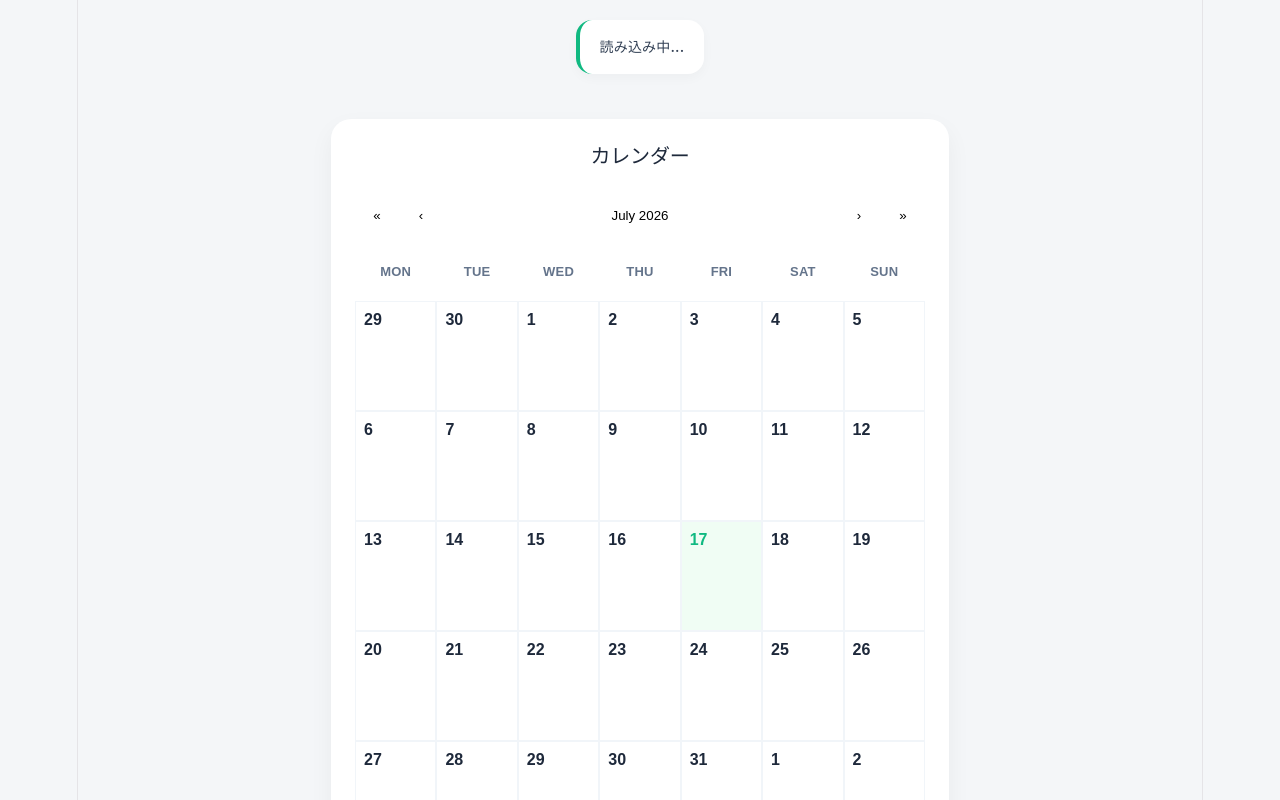
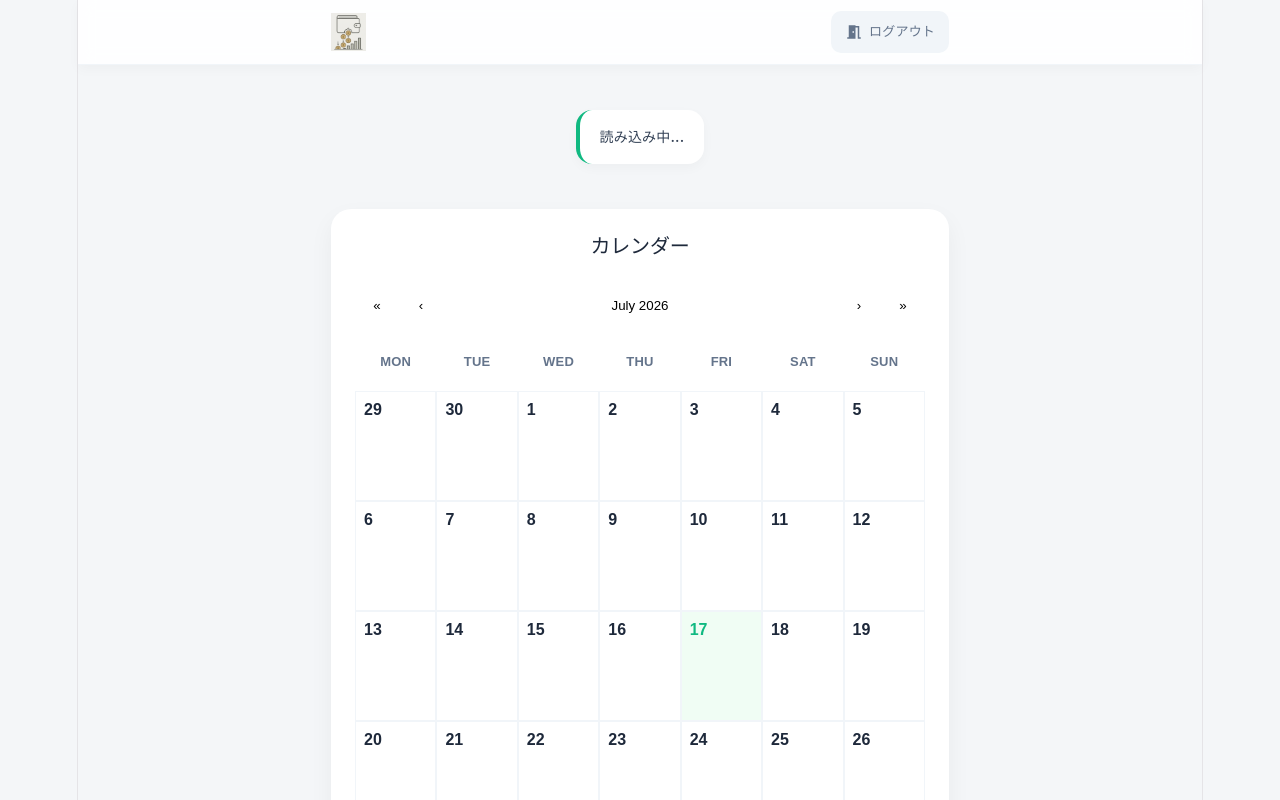
Before and after one commit to plusdojo2026/a1-7, a React (Vite) app in the folder react/: page /Calendar in a window 1280 px wide. Shown: the top 800 px of the page. Built offline with nearby package versions, Linux system fonts and the light colour scheme.

Commit message:
Header仮完成

```diff
--- a/react/src/components/Calendar.jsx
+++ b/react/src/components/Calendar.jsx
@@ -4,6 +4,7 @@ import Select from 'react-select';
 import axios from 'axios';
 import 'react-calendar/dist/Calendar.css';
 import './Calendar.css';
+import Header from "./Header";
 import BottomNav from "./BottomNav";
 
 const MyCalendar = () => {
@@ -259,9 +260,9 @@ useEffect(() => {
     setShowModal(!showModal);
   };
 
-  //const [isOpen, setIsOpen] = useState(false);
-  //useEffect(() => {
-  //   fetch('/api/User')
+  // const [isOpen, setIsOpen] = useState(false);
+  // useEffect(() => {
+  //   fetch('/api/')
   //   .then((response) => {
   //     if(!response.ok)  {
   //       throw new alert('APIエラー');
@@ -278,6 +279,7 @@ useEffect(() => {
 
   return (
   <>
+  <Header />
     {/*モーダル*/}
     {/* <div>
       {isOpen && (
@@ -290,7 +292,6 @@ useEffect(() => {
         </div>
       )}
     </div> */}
-
     <div className="comment-wrapper">
       <p>{randomText}</p>
     </div>
--- /dev/null
+++ b/react/src/components/Header.css
@@ -0,0 +1,91 @@
+/* ==========================================================================
+   Header：クリーン ＆ ナチュラル（Calendar.cssと世界観を統一）
+   ========================================================================== */
+
+/* ヘッダー全体（上部固定・すりガラス風） */
+.site-header {
+  position: sticky;
+  top: 0;
+  left: 0;
+  width: 100%;
+  background-color: rgba(255, 255, 255, 0.9); /* ほんのり透け感 */
+  backdrop-filter: blur(8px); /* トレンドのすりガラス効果 */
+  border-bottom: 1px solid #f1f5f9; /* 繊細な境界線 */
+  box-shadow: 0 4px 12px rgba(0, 0, 0, 0.03); /* カレンダーと同じ優しい影 */
+  z-index: 1000;
+}
+
+/* ヘッダーの中身のコンテナ */
+.header-container {
+  max-width: 650px; /* カレンダーの幅(650px)とぴったり合わせて美しく */
+  margin: 0 auto;
+  padding: 0 16px;
+  height: 64px;
+  display: flex;
+  justify-content: space-between; /* ロゴを左、ボタンを右に配置 */
+  align-items: center; /* 上下中央揃え */
+  box-sizing: border-box;
+}
+
+/* ロゴ画像エリア */
+.header-logo {
+  display: flex;
+  align-items: center;
+}
+
+.header-logo a {
+  display: flex;
+  align-items: center;
+  text-decoration: none;
+  transition: opacity 0.2s ease;
+}
+
+.header-logo a:hover {
+  opacity: 0.8;
+}
+
+/* ロゴ画像スタイル */
+.header-logo img {
+  height: 38px; /* 圧迫感のない最適な高さ */
+  width: auto;
+  display: block;
+  object-fit: contain;
+}
+
+/* MUI BottomNavigation のリセット＆カスタマイズ */
+.header-bottom-nav {
+  background-color: transparent !important; /* 背景を透明化 */
+  height: auto !important;
+}
+
+/* ログアウトボタン（カレンダーのボタンデザインに統一） */
+.logout-action {
+  min-width: auto !important;
+  padding: 8px 14px !important;
+  border-radius: 10px !important;
+  color: #64748b !important; /* 洗練されたスレートグレー */
+  background-color: #f1f5f9 !important; /* 優しい薄グレーのボタン風 */
+  transition: all 0.2s ease !important;
+  display: flex !important;
+  flex-direction: row !important; /* アイコンとテキストを横並びに */
+  align-items: center !important;
+  gap: 6px !important;
+}
+
+/* アイコンとテキストのサイズ調整 */
+.logout-action .MuiBottomNavigationAction-label {
+  font-size: 13px !important;
+  font-weight: 700 !important;
+  margin-top: 0 !important;
+  opacity: 1 !important;
+}
+
+.logout-action .MuiSvgIcon-root {
+  font-size: 18px !important;
+}
+
+/* ログアウトボタンのホバー処理（優しく警告色ローズレッドへ） */
+.logout-action:hover {
+  background-color: #ffe4e6 !important; /* 無駄遣い金額と同じ優しいピンク */
+  color: #e11d48 !important; /* ローズレッド */
+}
--- /dev/null
+++ b/react/src/components/Header.jsx
@@ -0,0 +1,32 @@
+import BottomNavigation from "@mui/material/BottomNavigation";
+import BottomNavigationAction from "@mui/material/BottomNavigationAction";
+import MeetingRoomIcon from "@mui/icons-material/MeetingRoom";
+import { Link } from "react-router-dom";
+import logoImg from "../img/logo.png";
+import "./Header.css";
+
+export default function Header() {
+  return (
+    <header className="site-header">
+      <div className="header-container">
+        <div className="header-logo">
+          <Link to="/Calendar">
+            <img src={logoImg} alt="ロゴ" />
+          </Link>
+        </div>
+
+        <div className="header-nav">
+          <BottomNavigation showLabels className="header-bottom-nav">
+            <BottomNavigationAction
+              label="ログアウト"
+              icon={<MeetingRoomIcon />}
+              component={Link}
+              to="/"
+              className="logout-action"
+            />
+          </BottomNavigation>
+        </div>
+      </div>
+    </header>
+  );
+}
```
Also changed, not shown: react/src/img/logo.png (added), 1 other file (tests, documents, lock files or other folders).
